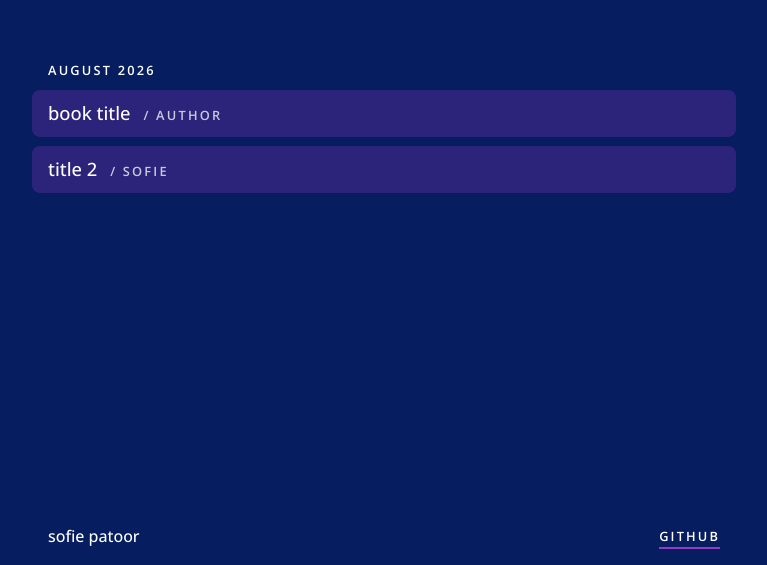
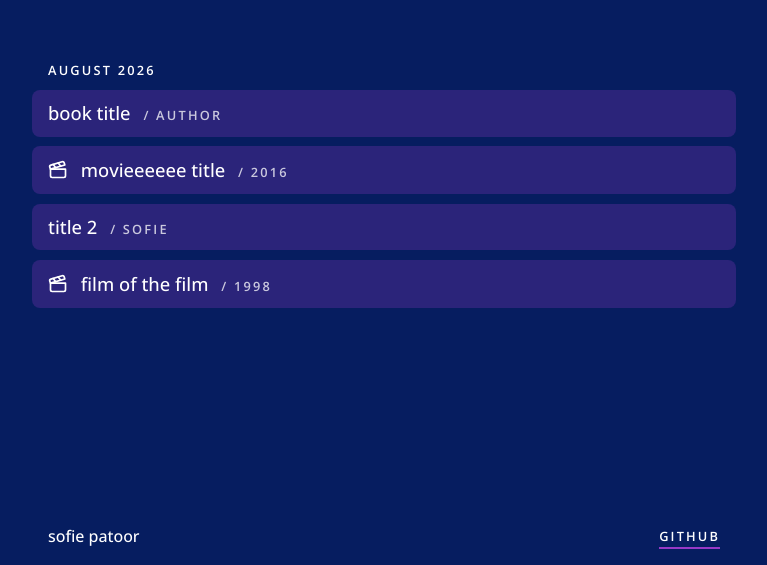
Before and after one commit to sofiepatoor/portfolio, an Astro site: page /library in a window 1280 px wide. Shown: the part 235-800 px from the top of the page, without its empty margins (256-1023 px from the left). Built offline with nearby package versions, Linux system fonts and the light colour scheme; Astro itself is replaced by a stand-in of ours; a web font is replaced by a local one.

Commit message:
update: show combo of books and movies in media list

```diff
--- a/src/components/MediaList.astro
+++ b/src/components/MediaList.astro
@@ -1,19 +1,27 @@
 ---
 import { getCollection } from "astro:content";
 const books = await getCollection("books");
+const movies = await getCollection("movies");
+
+const media = [...books, ...movies].sort((a, b) => b.data.date_finished.valueOf() - a.data.date_finished.valueOf());
 
 import Book from "../assets/icons/book.svg";
+import Movie from "../assets/icons/movie.svg";
 ---
 
 <ul class="list">
   {
-    books.map((item) => (
+    media.map((item) => (
       <li>
         <div class="item">
-          <Book class="item-icon" width={20} height={20} />
+          {item.data.type === "book" ? <Book class="item-icon" width={20} height={20} /> : <Movie class="item-icon" width={20} height={20} />}
           <div class="item-info">
             <p class="item-title">{item.data.title}</p>
-            <p class="item-details caption">&sol; {item.data.author}</p>
+            <p class="item-details caption">
+              &sol;
+              {item.data.author}
+              {item.data.year}
+            </p>
           </div>
         </div>
       </li>
--- a/src/content.config.ts
+++ b/src/content.config.ts
@@ -19,10 +19,21 @@ const blog = defineCollection({
 const books = defineCollection({
   loader: file("src/media/books.json"),
   schema: z.object({
+    type: z.string(),
     title: z.string(),
     author: z.string(),
-    date_read: z.string(),
+    date_finished: z.coerce.date(),
   }),
 });
 
-export const collections = { blog, books };
+const movies = defineCollection({
+  loader: file("src/media/movies.json"),
+  schema: z.object({
+    type: z.string(),
+    title: z.string(),
+    year: z.string(),
+    date_finished: z.coerce.date(),
+  }),
+});
+
+export const collections = { blog, books, movies };
--- a/src/media/books.json
+++ b/src/media/books.json
@@ -1,14 +1,16 @@
 [
   {
     "id": "test",
+    "type": "book",
     "title": "book title",
     "author": "author",
-    "date_read": "2026-08-07"
+    "date_finished": "2026-08-07"
   },
   {
     "id": "test-2",
+    "type": "book",
     "title": "title 2",
     "author": "sofie",
-    "date_read": "2026-08-05"
+    "date_finished": "2026-08-05"
   }
 ]
--- /dev/null
+++ b/src/media/movies.json
@@ -0,0 +1,16 @@
+[
+  {
+    "id": "film-1",
+    "type": "movie",
+    "title": "movieeeeee title",
+    "year": "2016",
+    "date_finished": "2026-08-06"
+  },
+  {
+    "id": "film-2",
+    "type": "movie",
+    "title": "film of the film",
+    "year": "1998",
+    "date_finished": "2026-08-04"
+  }
+]
```
